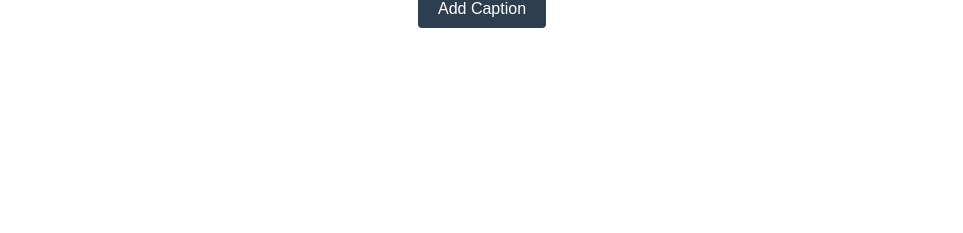
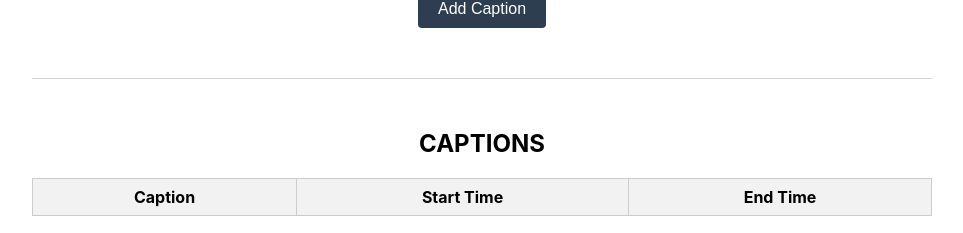
Before and after one commit to mansheen28/Captiplay, a React (Create React App) app: page / in a window 1280 px wide. Shown: the part 864-1097 px from the top of the page, without its empty margins (158-1121 px from the left). Before the commit the page ends 912 px from the top, so only its background shows below. Built offline with nearby package versions, Linux system fonts and the light colour scheme.

Commit message:
Added Caption Table

```diff
--- a/src/App.js
+++ b/src/App.js
@@ -6,24 +6,26 @@ import AddCaptionButton from "./Components/AddCaptionButton";
 import CaptionInput from "./Components/CaptionInput";
 import TimeInput from "./Components/TimeInput";
 import VideoUploadLink from "./Components/VideoUploadLink";
+import CaptionTable from './Components/CaptionTable';
 
 
 
 export default function App() {
    const [videoUrl, setVideoUrl] = useState('');
    const [captions, setCaptions] = useState([]);
+   const [captionText, setCaptionText] = useState('');
 
   const handleVideoUpload = (url) => {
     setVideoUrl(url);
   };
 
-  const handleCaptionSubmit = (caption) => {
-    setCaptions([...captions, { text: caption, startTime: '', endTime: '' }]);
+  const handleCaptionSubmit = (text) => {
+    setCaptionText(text);
   };
 
   const handleAddCaption = (startTime, endTime) => {
-    const captionText = '';
-    handleCaptionSubmit(captionText);
+    const newCaption = { text: captionText, startTime, endTime };
+    setCaptions([...captions, newCaption]);
   };
 
 
@@ -36,6 +38,7 @@ export default function App() {
         <CaptionInput onCaptionSubmit={handleCaptionSubmit}/>
         <TimeInput onAddCaption={handleAddCaption} />
         <AddCaptionButton />
+        <CaptionTable captions={captions} />
       </div>
     </>
   );
--- /dev/null
+++ b/src/Components/CaptionTable.js
@@ -0,0 +1,32 @@
+import React from 'react';
+import '../Css/CaptionTable.css';
+
+function CaptionTable({ captions }) {
+  return (
+
+    <div className="caption-table-container">
+    <hr class="grey-line" />
+      <h2>CAPTIONS</h2>
+      <table className="caption-table">
+        <thead>
+          <tr>
+            <th>Caption</th>
+            <th>Start Time</th>
+            <th>End Time</th>
+          </tr>
+        </thead>
+        <tbody>
+          {captions.map((caption, index) => (
+            <tr key={index}>
+              <td>{caption.text}</td>
+              <td>{caption.startTime}</td>
+              <td>{caption.endTime}</td>
+            </tr>
+          ))}
+        </tbody>
+      </table>
+    </div>
+  );
+}
+
+export default CaptionTable;
--- /dev/null
+++ b/src/Css/CaptionTable.css
@@ -0,0 +1,32 @@
+.caption-table-container {
+  margin: 20px 0;
+  text-align: center;
+}
+
+.caption-table {
+  width: 100%;
+  border-collapse: collapse;
+  margin: 0 auto;
+}
+
+.caption-table th,
+.caption-table td {
+  border: 1px solid #ccc;
+  padding: 8px;
+  text-align: center;
+}
+
+.caption-table th {
+  background-color: #f2f2f2;
+}
+
+.caption-table td {
+  background-color: #fafafa;
+}
+
+.grey-line {
+  border: 0;
+  height: 1px;
+  background: lightgrey;
+  margin: 50px 0; /* Adjust the margin as needed */
+}
```
